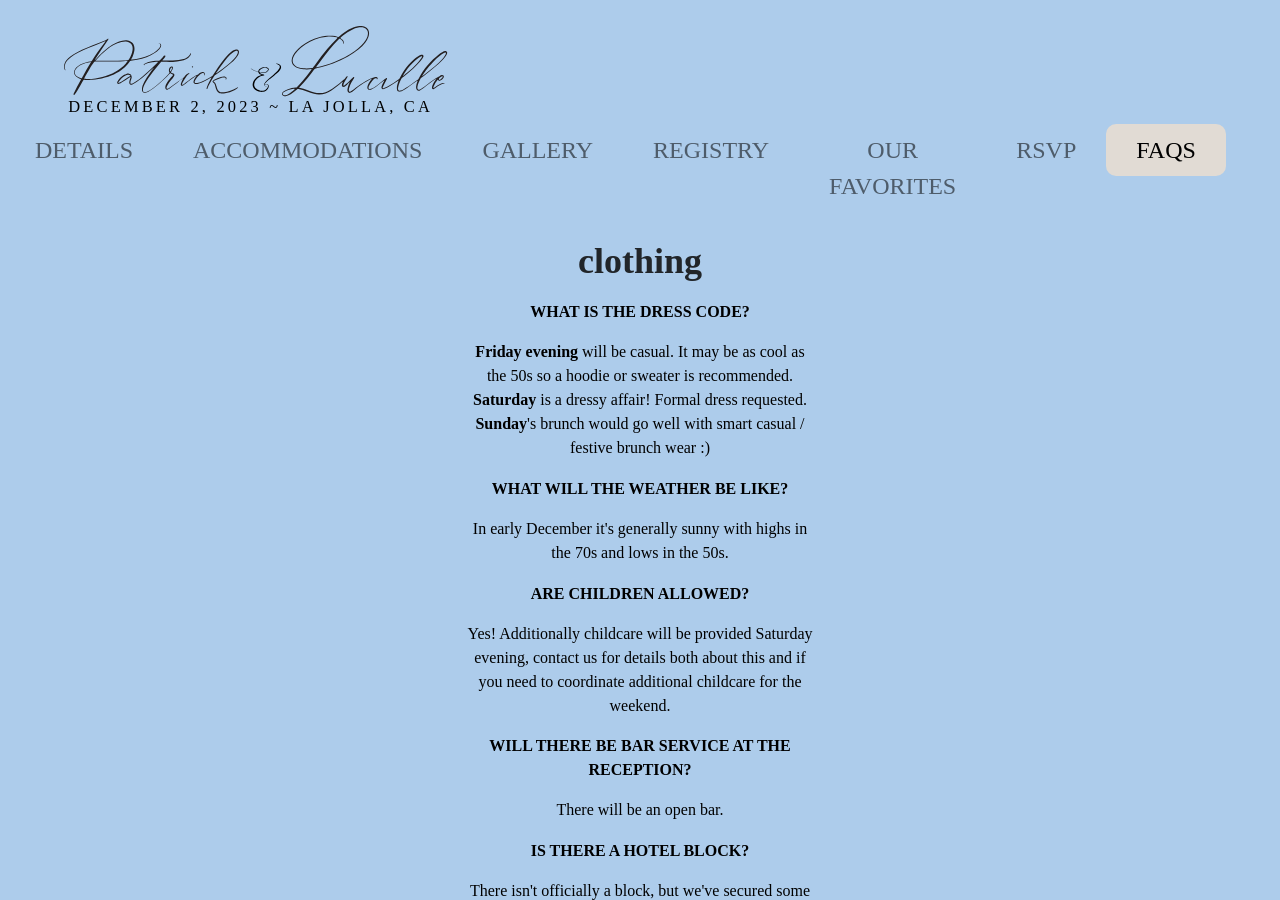
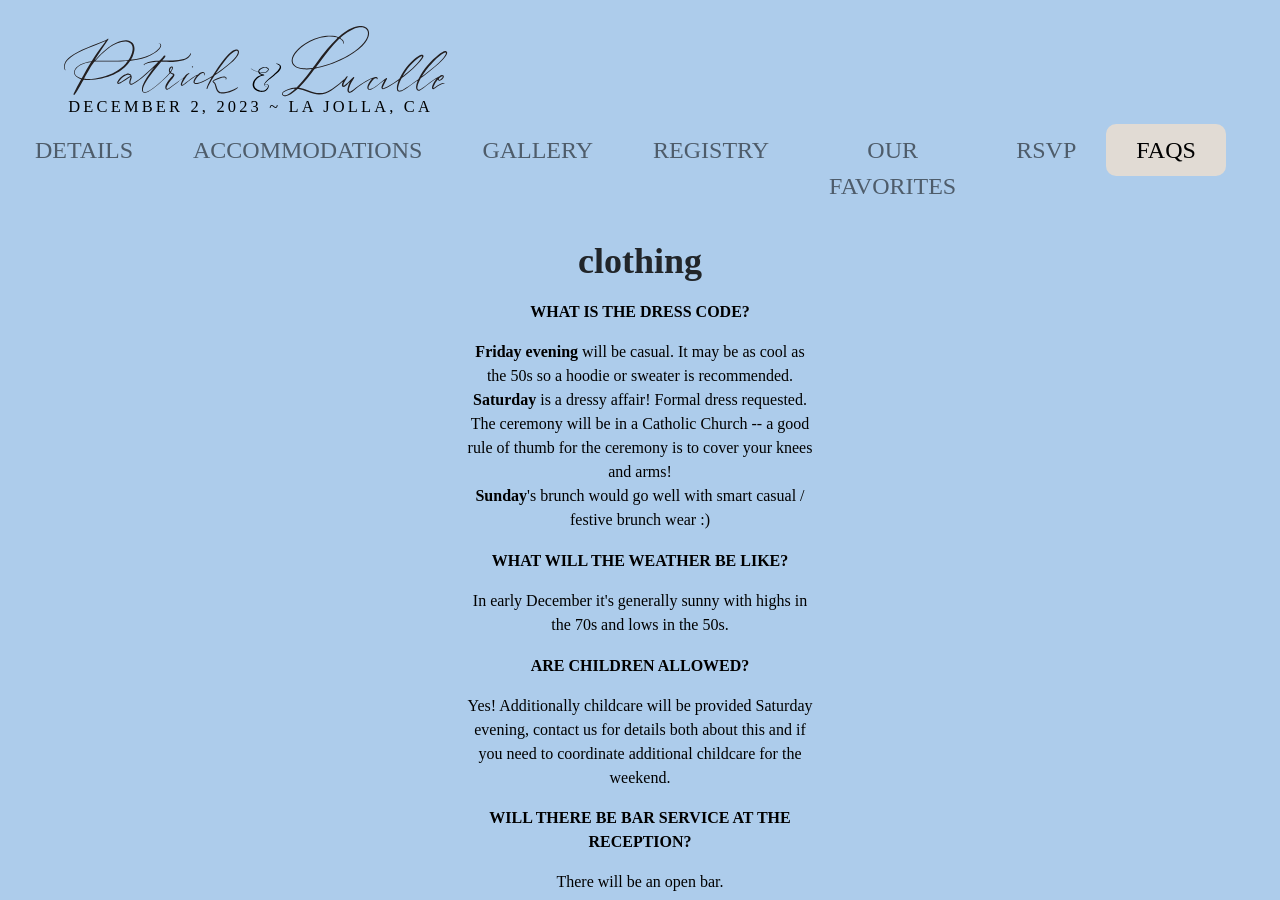
Before and after one commit to youandmia/youandmia.github.io, a Jekyll site: the page built from faqs.md, in a window 1280 px wide and 900 px high. Built offline with Jekyll 4.4.1, drawn with Linux system fonts in a browser that asks for light colours; nearby versions of some CDN libraries; some web fonts are replaced.

Commit message:
Update _data/faqs.yml

```diff
--- a/_data/faqs.yml
+++ b/_data/faqs.yml
@@ -5,7 +5,7 @@
    questions:
      - q: What is the dress code?
        a: <b>Friday evening</b> will be casual. It may be as cool as the 50s so a hoodie or sweater is recommended.<br>
-          <b>Saturday</b> is a dressy affair! Formal dress requested.<br>
+          <b>Saturday</b> is a dressy affair! Formal dress requested. The ceremony will be in a Catholic Church -- a good rule of thumb for the ceremony is to cover your knees and arms!<br>
           <b>Sunday</b>'s brunch would go well with smart casual / festive brunch wear :)
      - q: What will the weather be like?
        a: In early December it's generally sunny with highs in the 70s and lows in the 50s.
```
